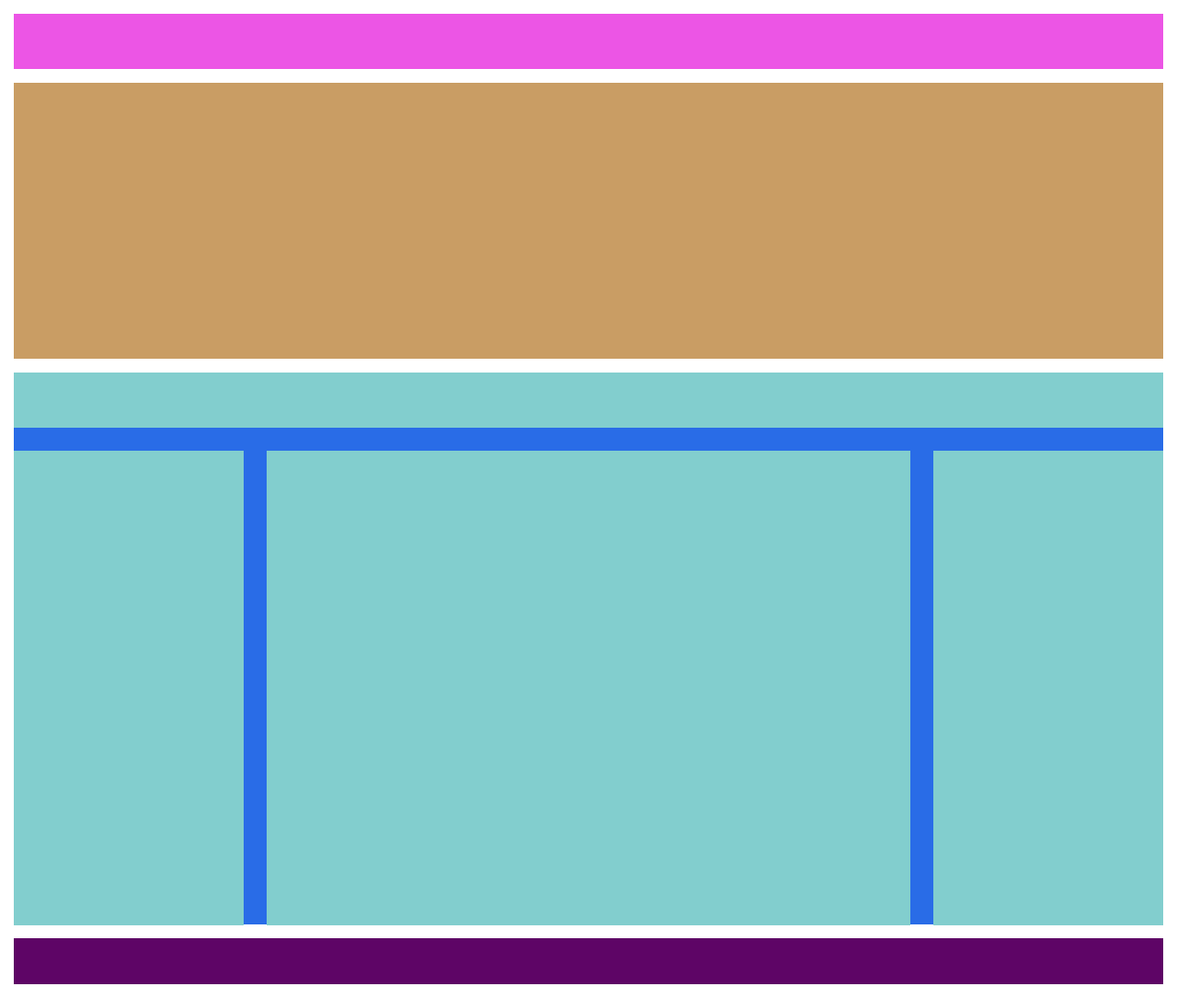
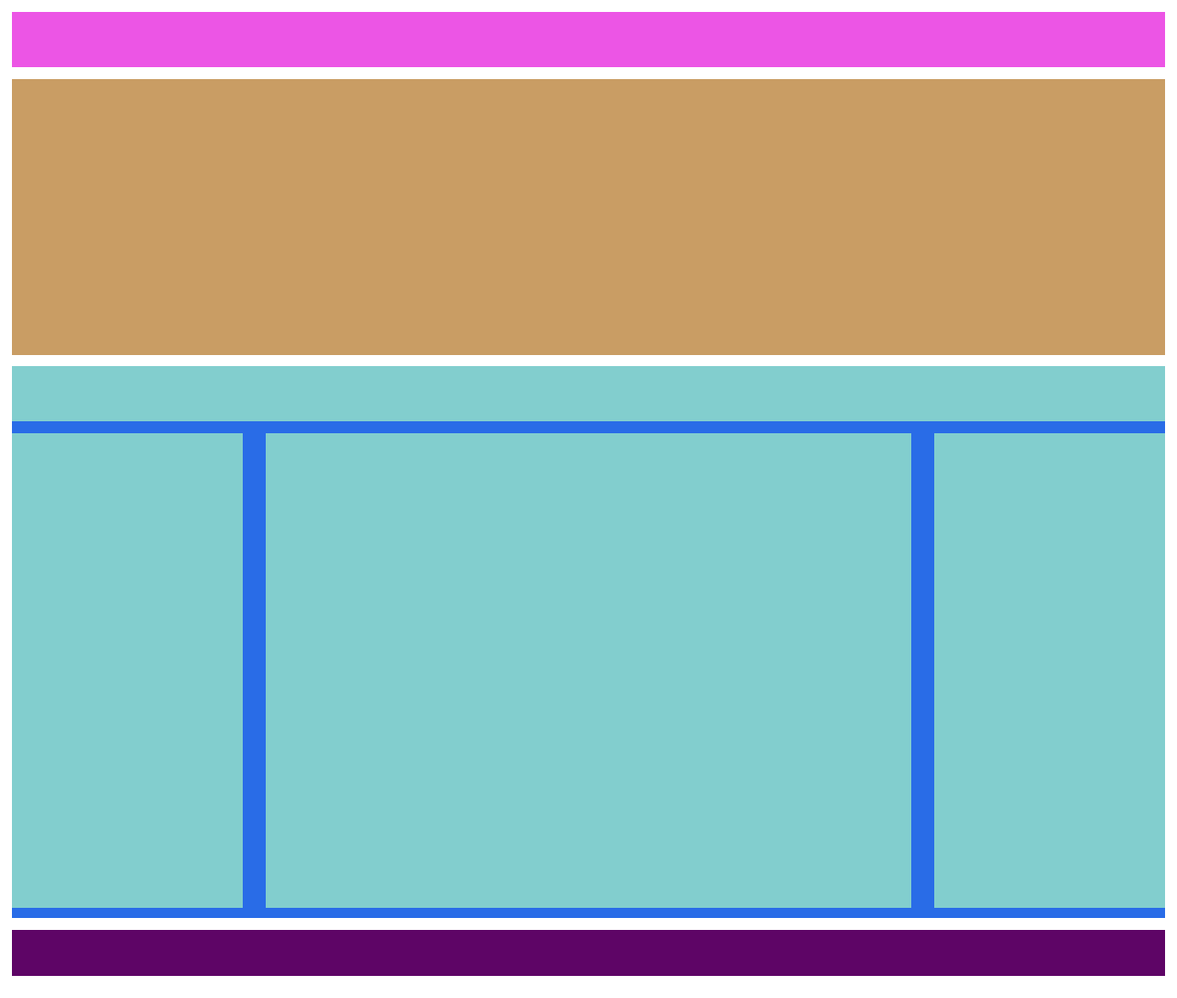
Before and after one commit to Gabriele-Scaloni/htmlcss-struttura-wp, a plain HTML site: page index.html in a window 1280 px wide. Shown: the whole page at 92% size. After the commit the page ends 1061 px from the top, so only its background shows below. Drawn offline with Linux system fonts and the light colour scheme.

Commit message:
esercizio completato

```diff
--- a/index.html
+++ b/index.html
@@ -23,13 +23,13 @@
         </section>
 
 
-            <section class="conteiner">
+            <section class="conteiner  clearfix">
             <!-- inizio box sopra le "celle" -->
             <div class="box-top"></div>
             <!-- fine box sopra le "celle" -->
             <div class="box-left"></div>
             <div class="box-center"></div>
-            <div class="box-right clearfix"></div>
+            <div class="box-right "></div>
         </section>
 
          <footer>
--- a/style.css
+++ b/style.css
@@ -8,19 +8,25 @@
 header{
     height: 60px;
     background-color: rgb(236, 85, 229);
-    margin: 15px;
+    margin: 1%;
 }
 
 .secondoblocco{
     height: 300px;
     background-color: rgb(201, 157, 100);
-    margin: 15px;
+    margin: 1%;
 }
 
 .conteiner{
     height: 600px;
     background-color: rgb(41, 108, 231);
-    margin: 0 15px;
+    margin: 1%;
+}
+
+.clearfix::after{
+    content: "";
+    display: table;
+    clear: both;
 }
 
 .box-top {
@@ -35,16 +41,15 @@ header{
     height: 86%;
     background-color: rgb(130, 206, 206);
     float:left;
-    margin: 2% 1% 2% 0;
+    margin: 1% 1% 0 0;
+}
 
-}
 .box-center{
     width: 56%;
     height: 86%;
     background-color: rgb(130, 206, 206);
     float: left;
-    margin: 2% 1% 2% 1%;
-
+    margin: 1% 1% 1% 1%;
 }
 
 .box-right{
@@ -52,18 +57,12 @@ header{
     height: 86%;
     background-color: rgb(130, 206, 206);
     float:right;
-    margin: 2% 0 2% 0;
-
+    margin: 1% 0 2% 0;
 }
 
-.clearfix::after{
-    content: "";
-    display: table;
-    clear: both;
-}
 
 footer{
     height: 50px;
     background-color: rgb(94, 5, 102);
-    margin: 15px;
+    margin: 0 1%;
 }
```
